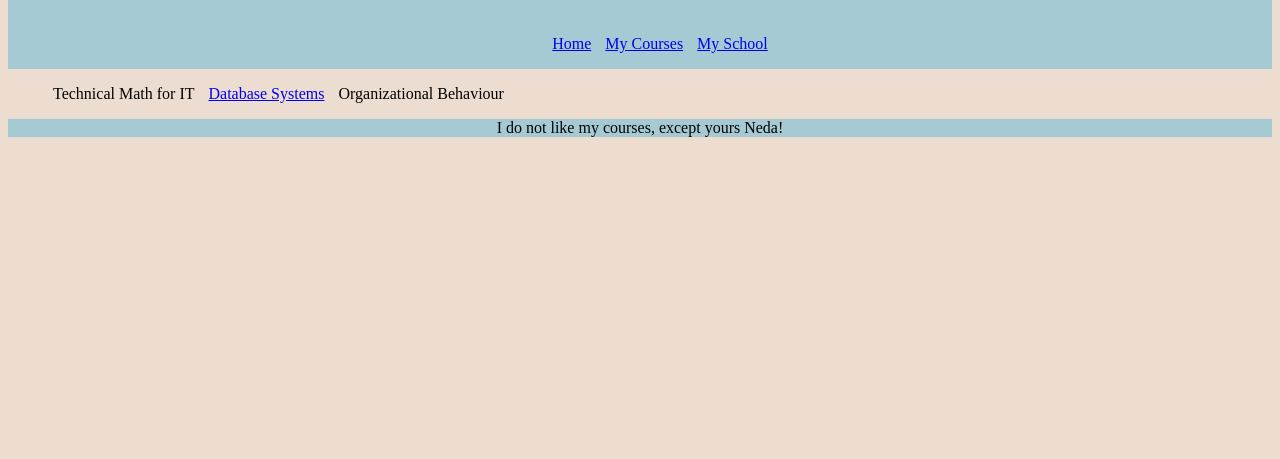
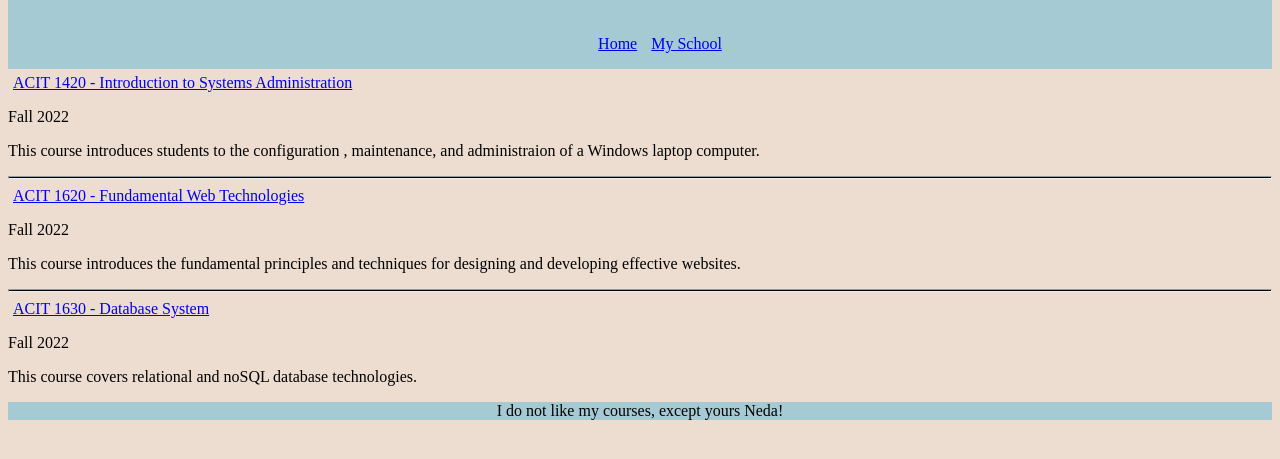
Before and after one commit to bigeugg/lab6, a plain HTML site: page misc/courses.html in a window 1280 px wide. Shown: the part 71-530 px from the top of the page. Drawn offline with Linux system fonts and the light colour scheme.

Commit message:
added media query

```diff
--- a/css/stylesheet.css
+++ b/css/stylesheet.css
@@ -6,6 +6,11 @@ h1 {
     text-align: center;
     font-family: 'Montserrat', sans-serif;
     color: #334259;
+}
+
+li {
+    margin: 5px;
+    list-style-type: none;
 }
 
 nav {
@@ -21,14 +26,7 @@ header {
     flex-direction: column;
 }
 
-ul {
-    list-style-type: none;
-}
 
-li {
-    margin: 5px;
-    display: inline;
-}
 
   .container {
     display: flex;
@@ -36,6 +34,30 @@ li {
     align-items: center;
     justify-content: left;
   }
+
+ @media (min-width: 600px) {
+    hr {
+        background-color: black;
+        height: 1px;
+    }
+
+    ul li {
+        margin: 5px;
+        display: inline;
+        list-style-type: none;
+    }
+
+    .date {
+        grid-column: 1;
+        grid-row: 4;
+    }
+
+    .filler {
+        grid-column: 1/2;
+        grid-row: 2;
+    }
+ }
+
 
 .text {
     display: grid;
@@ -45,7 +67,7 @@ li {
     width: 100%;
 }
 
-footer{
+footer {
     background-color: #A6CAD4;
     text-align: center;
 }
--- a/misc/courses.html
+++ b/misc/courses.html
@@ -3,6 +3,7 @@
   <head>
     <title>My Courses</title>
     <link rel="preconnect" href="https://fonts.googleapis.com">
+    <meta name="viewport" content="width=device-width">
 <link rel="preconnect" href="https://fonts.gstatic.com" crossorigin>
 <link href="https://fonts.googleapis.com/css2?family=Montserrat:wght@500&display=swap" rel="stylesheet">
 <link href="../css/stylesheet.css" rel="stylesheet">
@@ -12,20 +13,27 @@
     <h1>My Courses</h1>
     <ul>
       <li><a href="../index.html">Home</a></li>
-      <li><a href="courses.html">My Courses</a></li>
+      <!-- <li><a href="courses.html">My Courses</a></li> -->
       <li><a href="school.html">My School</a></li>
     </ul>
     </header>
-    <div>
-      <ol>
-        <li>Technical Math for IT</li>
-        <li>
-          <a href="https://www.bcit.ca/outlines/20223048468/"
-            >Database Systems</a>
-        </li>
-        <li>Organizational Behaviour</li>
-      </ol>
-    </div>
+    <section>
+      <li><a href="https://www.bcit.ca/outlines/20223048460/">ACIT 1420 - Introduction to Systems Administration</a></li>
+        <p class="date">Fall 2022</p>
+        <p class="filler">This course introduces students to the configuration , maintenance, and administraion of a Windows laptop computer.</p>
+        <hr>
+    </section>
+    <section>
+      <li><a href="https://www.bcit.ca/outlines/20223048467/">ACIT 1620 - Fundamental Web Technologies</a></li>
+        <p class="date">Fall 2022</p>
+        <p class="filler">This course introduces the fundamental principles and techniques for designing and developing effective websites.</p>
+        <hr>
+    </section>
+    <section>
+      <li><a href="https://www.bcit.ca/outlines/20223048468/">ACIT 1630 - Database System</a></li>
+        <p class="date">Fall 2022</p>
+        <p class="filler">This course covers relational and noSQL database technologies.</p>
+    </section>
     <footer>
         <p>
             I do not like my courses, except yours Neda!
```
Also changed, not shown: index.html (+1 -0 lines).
